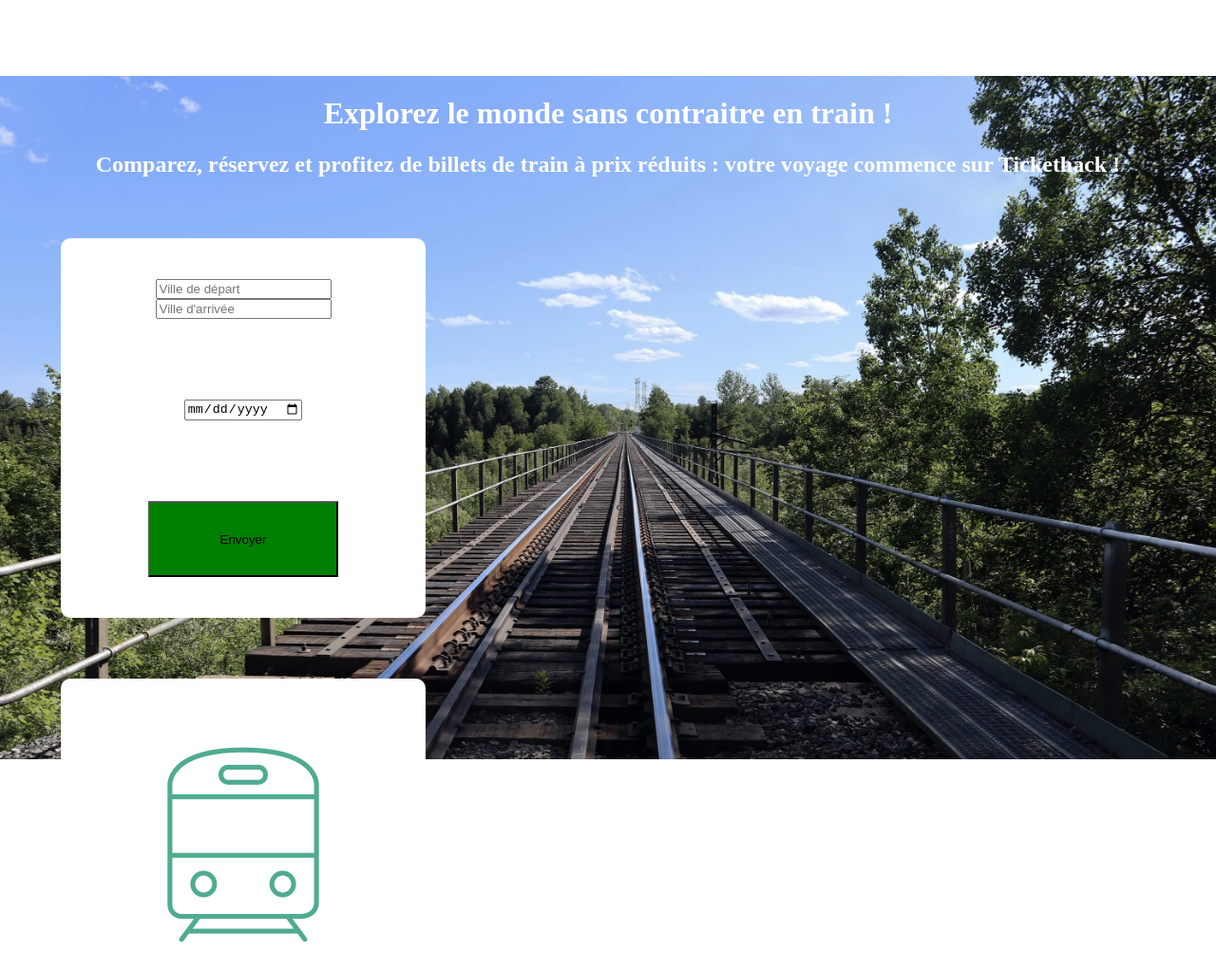
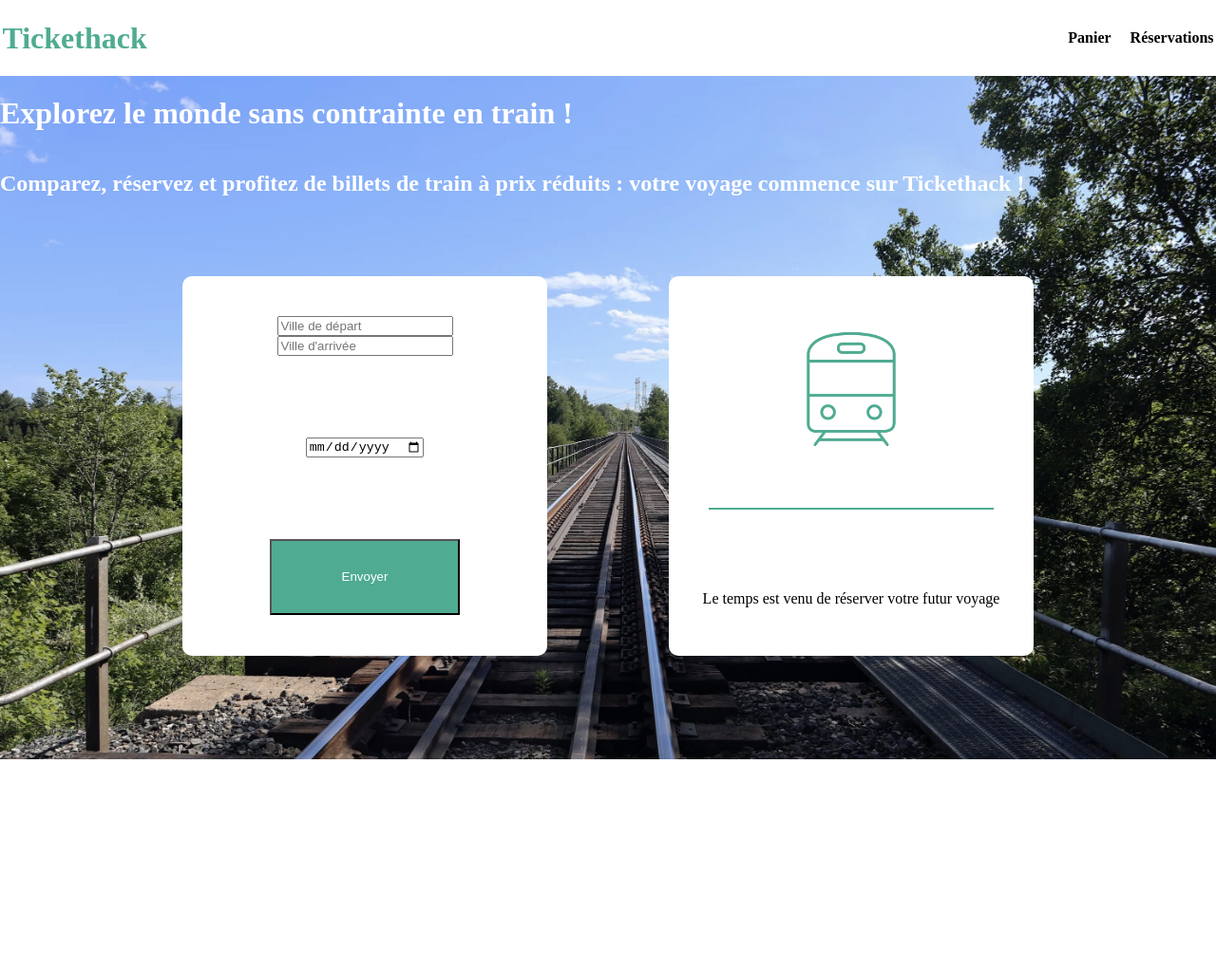
Before and after one commit to oliverstask/tickethack-frontend, a plain HTML site: page index.html in a window 1280 px wide. Shown: the top 1021 px of the page at 95% size. After the commit the page ends 800 px from the top, so only its background shows below. Drawn offline with Linux system fonts and the light colour scheme.

Commit message:
disposition page OK

```diff
--- a/index.html
+++ b/index.html
@@ -7,16 +7,21 @@
 <body>
     <div id ="container">
         <div id="header">
-            <h1 id = "logo">Tickethack</h1>
-            <div id = "menu-container">
-             <p>Panier</p>
+            <h1 id="logo">Tickethack</h1>
+            <div id="blank"></div>
+            <div id="menu-container">
+                <p>Panier</p>
+                <div id="menu-separation"></div>
                 <p>Réservations</p>
             </div>
         </div>
 
         <div id ='booking-container'>
-            <h1>Explorez le monde sans contraitre en train !</h1>
-            <h2>Comparez, réservez et profitez de billets de train à prix réduits : votre voyage commence sur Tickethack !</h2>
+            <div id="main-text">
+                <h1>Explorez le monde sans contrainte en train !</h1>
+                <h2>Comparez, réservez et profitez de billets de train à prix réduits : votre voyage commence sur Tickethack !</h2>
+            </div>
+            <div id = "panels-container">
             <div class="panel" id ="left-panel">
                 <div>
                     <input class ="city" id="depart" type="text" placeholder="Ville de départ" />
@@ -25,13 +30,15 @@
                 </div>
                 <div>
                     <input type="date" placeholder=""/>
-                    </div>
+                </div>
                     <button id="search-button">Envoyer</button>
             </div>
             <div class = "panel" id = "right-panel">
-                <img src = "images/train.png"/>
+                <img src = "images/train.png" id="train-img"/>
+                <div id="separation"></div>
                 <p>Le temps est venu de réserver votre futur voyage</p>
             </div>
+        </div>
         </div>
     </div>
     <script src ="script.js"></script>
--- a/style.css
+++ b/style.css
@@ -1,65 +1,98 @@
-
 body {
     margin: 0;
 }
 
 #container {
-    display: grid;
-    grid-template-rows: repeat(12, 1fr);
-    grid-template-columns: repeat(12, 1fr);
+    height: 100vh;
+    width: 100vw;
 }
 
 #header {
     height: 10vh;
-    width: 100vw;
-    grid-row-start: 1;
-    grid-row-end: 2;
-    grid-column-start: 1;
-    grid-column-end: 13;
+    display: flex;
     background-color: white;
+    justify-content: space-around;
+    align-items: center;
 }
 
-h1,
-h2 {
+#logo {
+    text-align: left;
+    color: #4fab91;
+}
+
+#blank {
+    margin-left: 25vw;
+    margin-right: 50vw;
+}
+
+#menu-container {
+    display: flex;
+    justify-content: space-between;
+    align-items: space-between;
+    font-weight: bold;
+}
+
+#menu-separation {
+    margin-left: 10px;
+    margin-right: 10px;
+}
+#main-text {
     color: white;
-    text-align: center;
+    display: flex;
+    flex-direction: column;
 }
 
 #booking-container {
+    margin: 0;
+    height: 90vh;
     background-image: url("images/background.jpg");
     background-size: cover;
-    margin: 0;
-    height: 90vh;
-    grid-row-start: 2;
-    grid-row-end: 13;
-    grid-column-start: 1;
-    grid-column-end: 13;
+
+}
+
+#panels-container {
+    display: flex;
     justify-content: center;
+
+    align-items: center;
+
 }
+
 .panel {
     width: 30vw;
     height: 50vh;
 	margin: 5vw;
     border-radius: 10px;
     background-color: white;
-
+    display: flex;
+    flex-direction: column;
 }
 
 #left-panel {
-    display: flex;
-    flex-direction: column;
     align-items: center;
     justify-content: space-around;
 }
+
 #right-panel {
-    display: flex;
-    flex-direction: column;
-    justify-content: center;
+    justify-content: space-around;
     align-items: center;
 }
 
+#train-img {
+    width: 150px;
+    margin-bottom: -20px;
+    margin-top: 10px;
+}
+
+#separation {
+    padding: 2px 150px 0px 150px;
+    background-color: #4fab91;
+    margin: 0;
+}
+
 #search-button {
-    background-color: green;
     height: 80px;
     width: 200px;
+    color: white;
+    background-color: #4fab91;
 }
```
